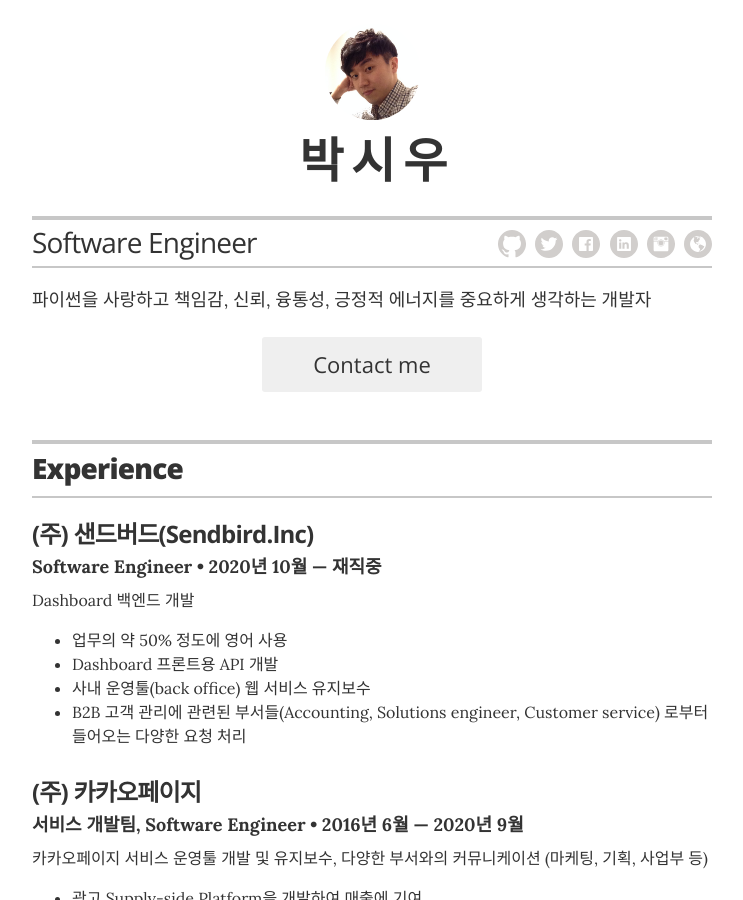
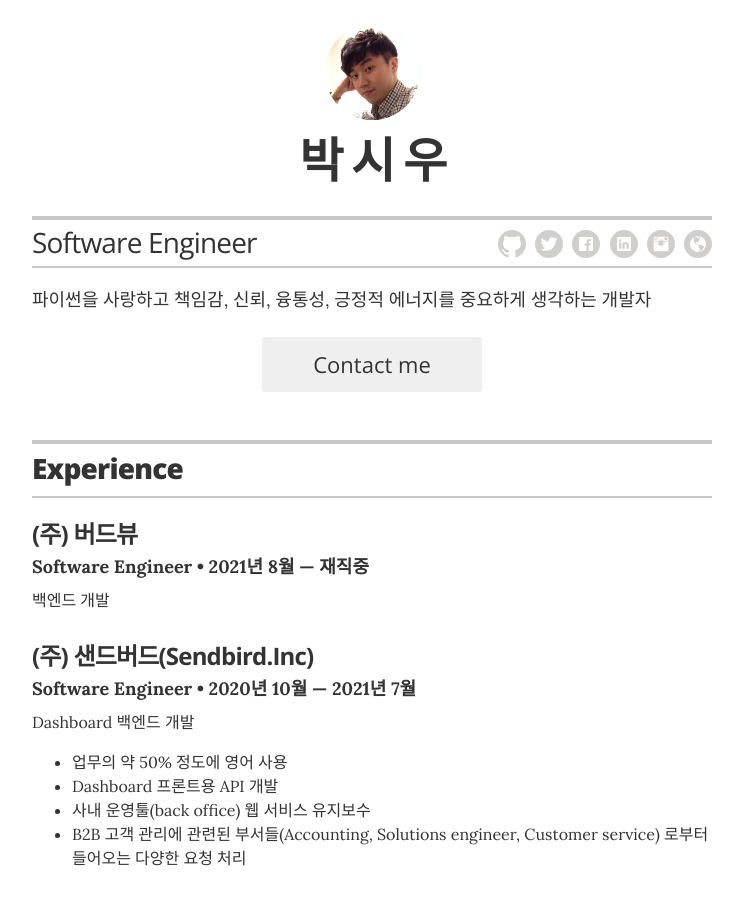
Before and after one commit to Shiwoo-Park/resume, a Jekyll site: the page built from index.html, in a window 1280 px wide and 900 px high. Shown: the whole window, without its empty margins (268-1011 px from the left). Built offline with Jekyll 4.4.1, drawn with Linux system fonts in a browser that asks for light colours.

Commit message:
updated resume

```diff
--- a/_data/experience.yml
+++ b/_data/experience.yml
@@ -1,8 +1,13 @@
 # Jobs
+- company: (주) 버드뷰
+  position: Software Engineer
+  duration: 2021년 8월 &mdash; 재직중
+  summary: |
+    백엔드 개발
 
 - company: (주) 샌드버드(Sendbird.Inc)
   position: Software Engineer
-  duration: 2020년 10월 &mdash; 재직중
+  duration: 2020년 10월 &mdash; 2021년 7월
   summary: |
     Dashboard 백엔드 개발
     <ul>
```
